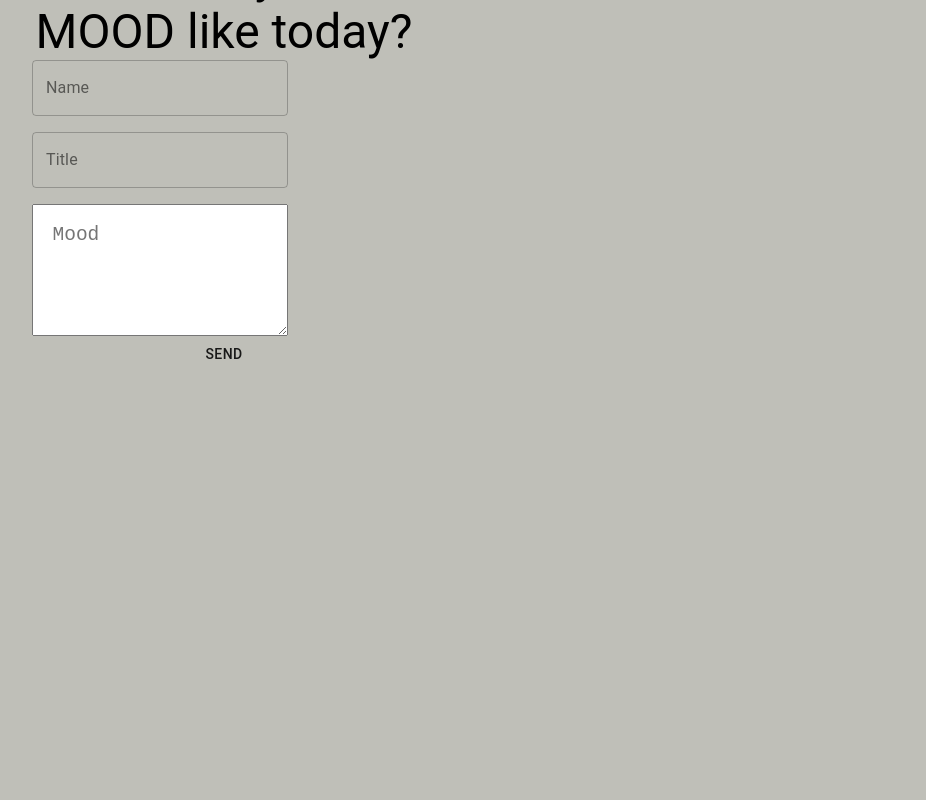
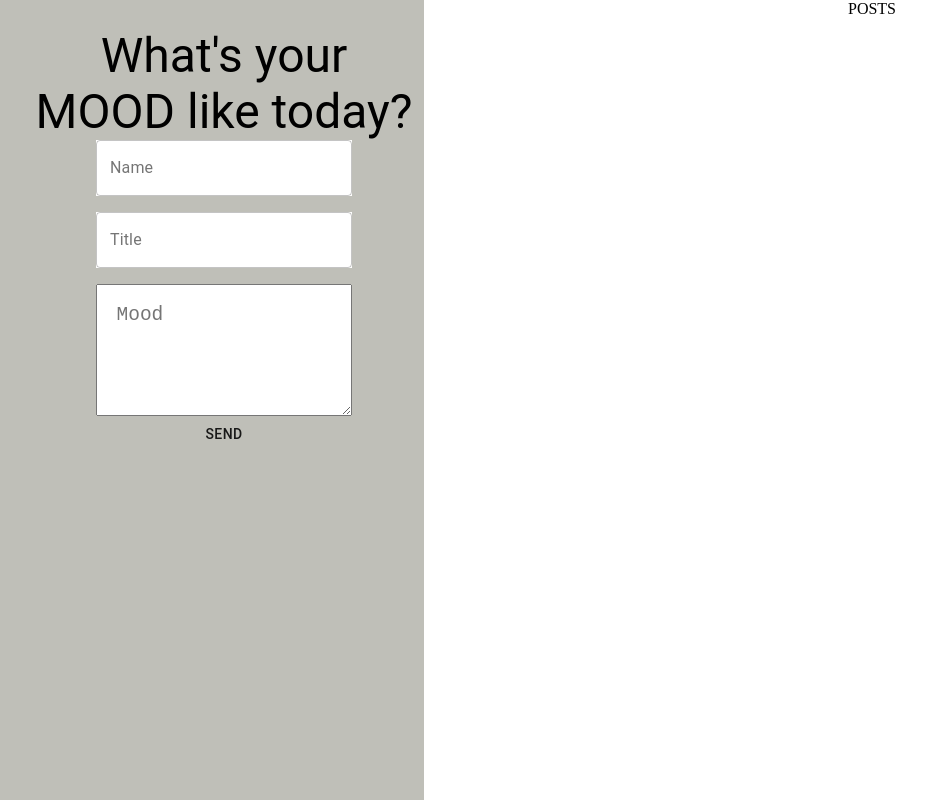
Before and after one commit to oluwatrillions/moodboard, a React (Create React App) app in the folder frontend/moodboard/: page /posts in a window 1280 px wide. Shown: the top 800 px of the page, without its empty margins (16-942 px from the left). Built offline with nearby package versions, Linux system fonts and the light colour scheme.

Commit message:
input field

```diff
--- a/frontend/moodboard/src/components/posts/Posts.css
+++ b/frontend/moodboard/src/components/posts/Posts.css
@@ -14,6 +14,7 @@
     flex-direction: column;
     justify-content: space-around;
     gap: 1em;
+    align-items: center;
 }
 
 .mood-area {
@@ -24,5 +25,14 @@
 .parent {
     display: grid;
     grid-template-columns: 30vw 70vw;
+    height: 100%;
     gap: 2em;
 }
+
+.primary {
+    margin-top: 10vh;
+}
+
+.btn {
+    font-size: 2em;
+}
--- a/frontend/moodboard/src/components/posts/Posts.js
+++ b/frontend/moodboard/src/components/posts/Posts.js
@@ -22,15 +22,17 @@ const Posts = () => {
                           What's your MOOD like today?
                       </Typography>
                       <Grid container className='mood-field'>
-                        <TextField style={{width: '20vw'}} name='name' label='Name' variant='outlined'/>
-                        <TextField style={{width: '20vw'}} name='title' label='Title' variant='outlined'/>
+                        <TextField style={{width: '20vw', backgroundColor: 'white'}} name='name' label='Name' variant='outlined'/>
+                        <TextField style={{width: '20vw', backgroundColor: 'white'}} name='title' label='Title' variant='outlined'/>
                         <TextareaAutosize className='mood-area' minRows={4} style={{width: '20vw'}} name='mood' placeholder='Mood'/>
                       </Grid>
-                      <Button variant='filled'>SEND</Button>
+                      <Button className='btn' style={{width: '20vw'}}>SEND</Button>
                   </section>
               </Container>
-              <Container className='secondary'>
-
+              <Container style={{backgroundColor: 'white'}} className='secondary'>
+                  <div>
+                      POSTS
+                  </div>
               </Container>
           </div>
     </Container>
```
Also changed, not shown: frontend/moodboard/src/images/smiling.png (added).
